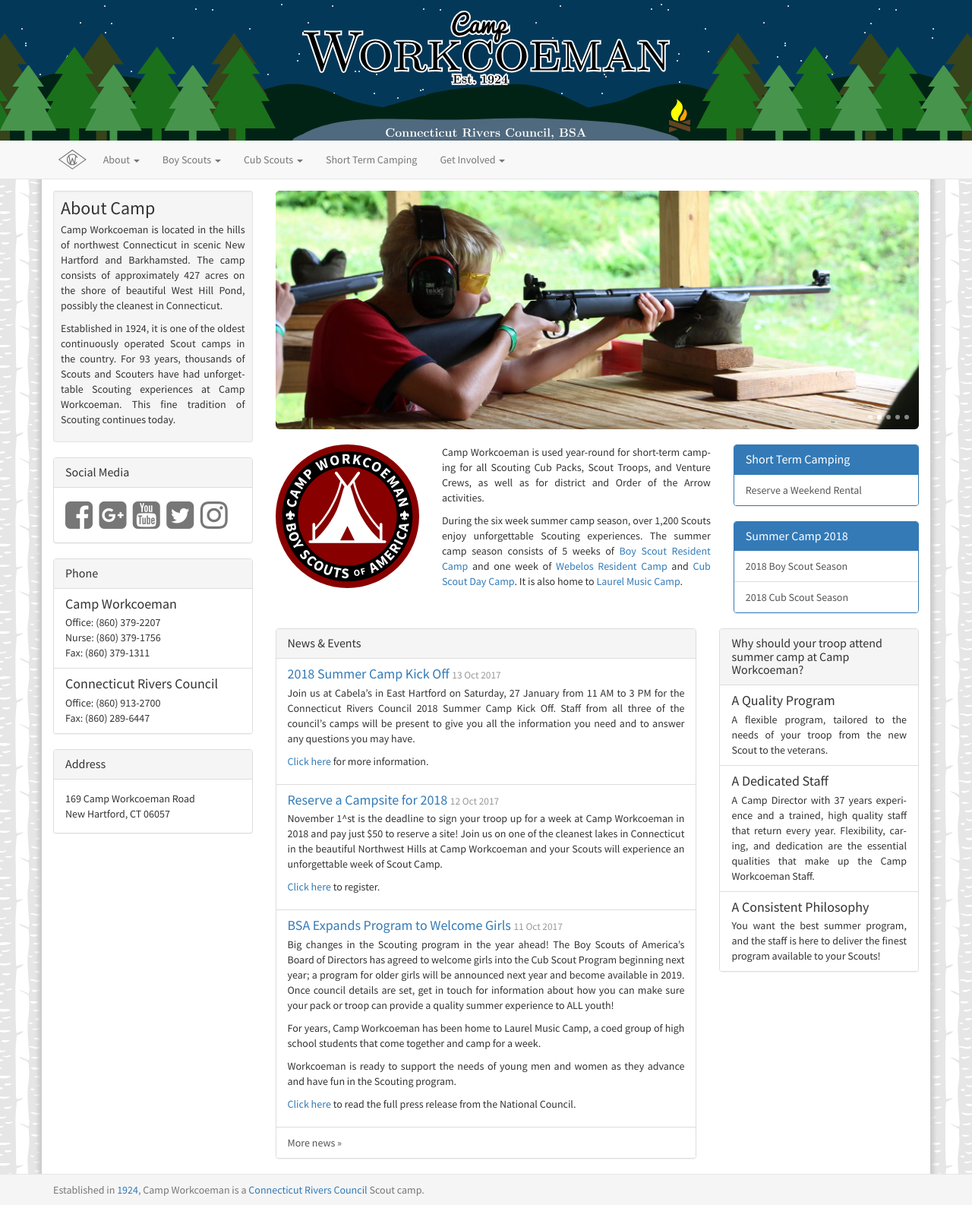
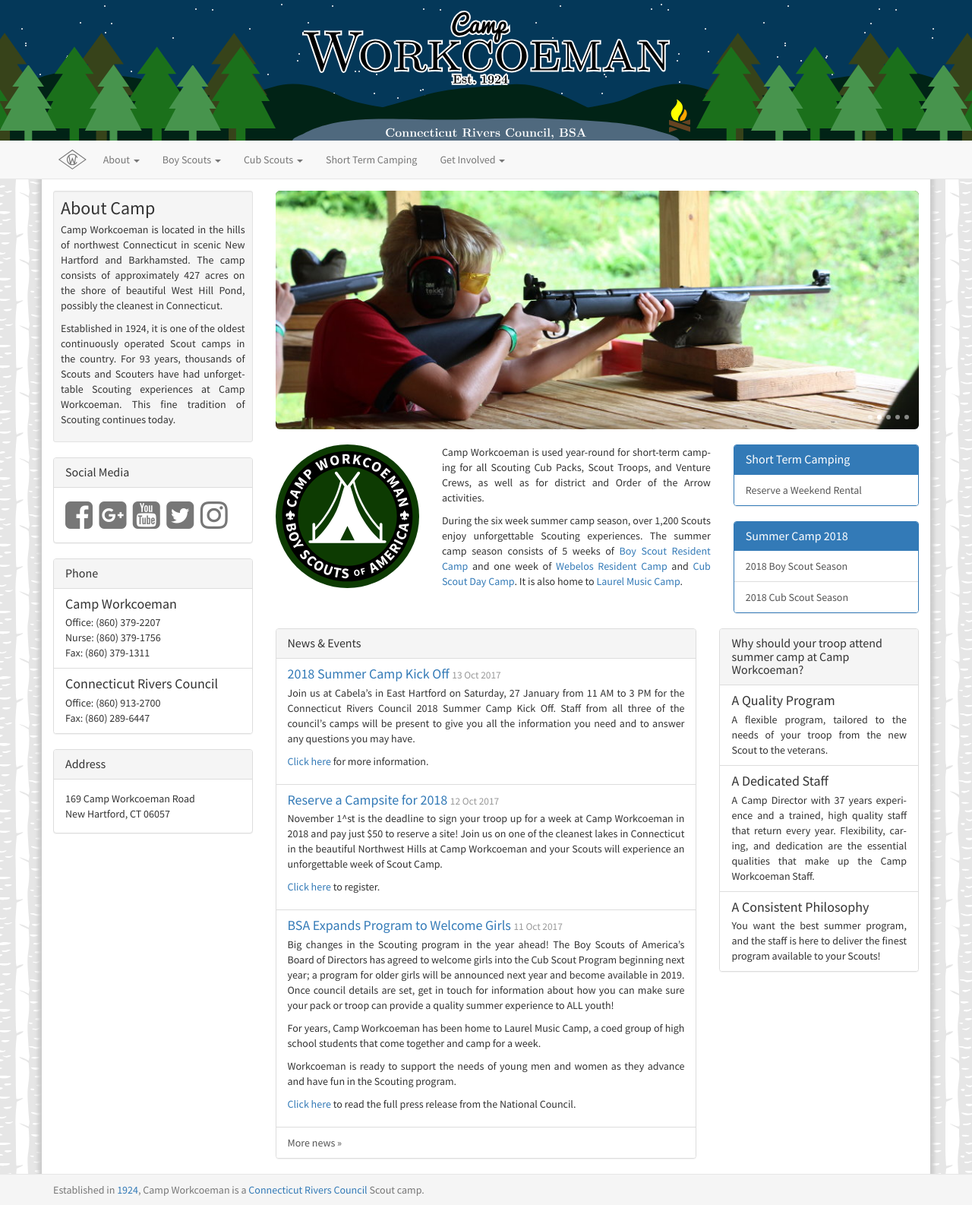
Before and after one commit to campworkcoeman/campworkcoeman.org, a Jekyll site: the page built from index.html, in a window 1280 px wide. Shown: the whole page at 76% size. Built offline with Jekyll 4.4.1, drawn with Linux system fonts in a browser that asks for light colours; nearby versions of some CDN libraries; Markdown is read by kramdown in place of the engine named in the settings.

Commit message:
Update patch for 2018.

```diff
--- a/index.html
+++ b/index.html
@@ -65,7 +65,7 @@
         </div>
       </div>
       <div class="col-md-4 col-lg-pull-9 col-lg-3 text-center">
-        <img src="files/2017_patch.svg" alt="Camp Patch" style="max-width: 225px; width: 100%; padding-bottom: 15px;">
+        <img src="files/2018_patch.svg" alt="Camp Patch" style="max-width: 225px; width: 100%; padding-bottom: 15px;">
       </div>
     </div>
     <div class="row">
```
Also changed, not shown: files/2018_patch.svg (added).
